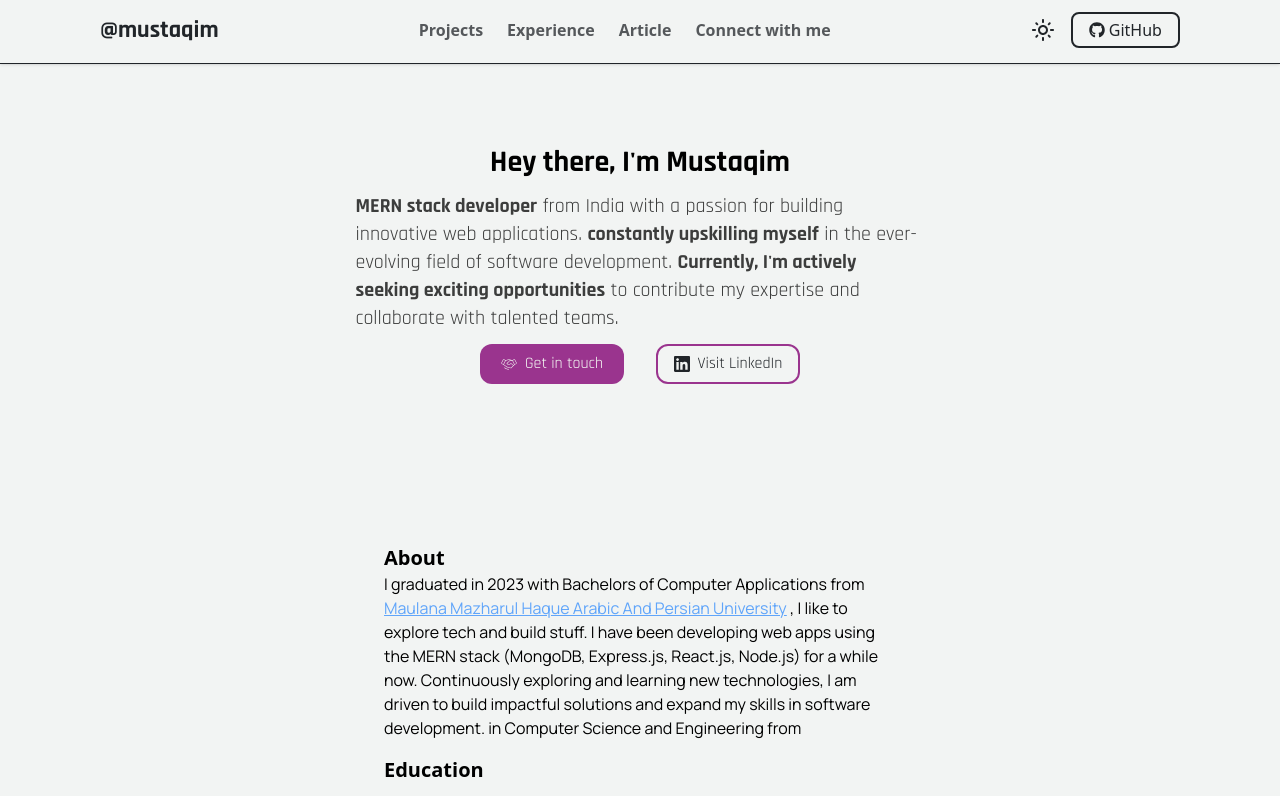
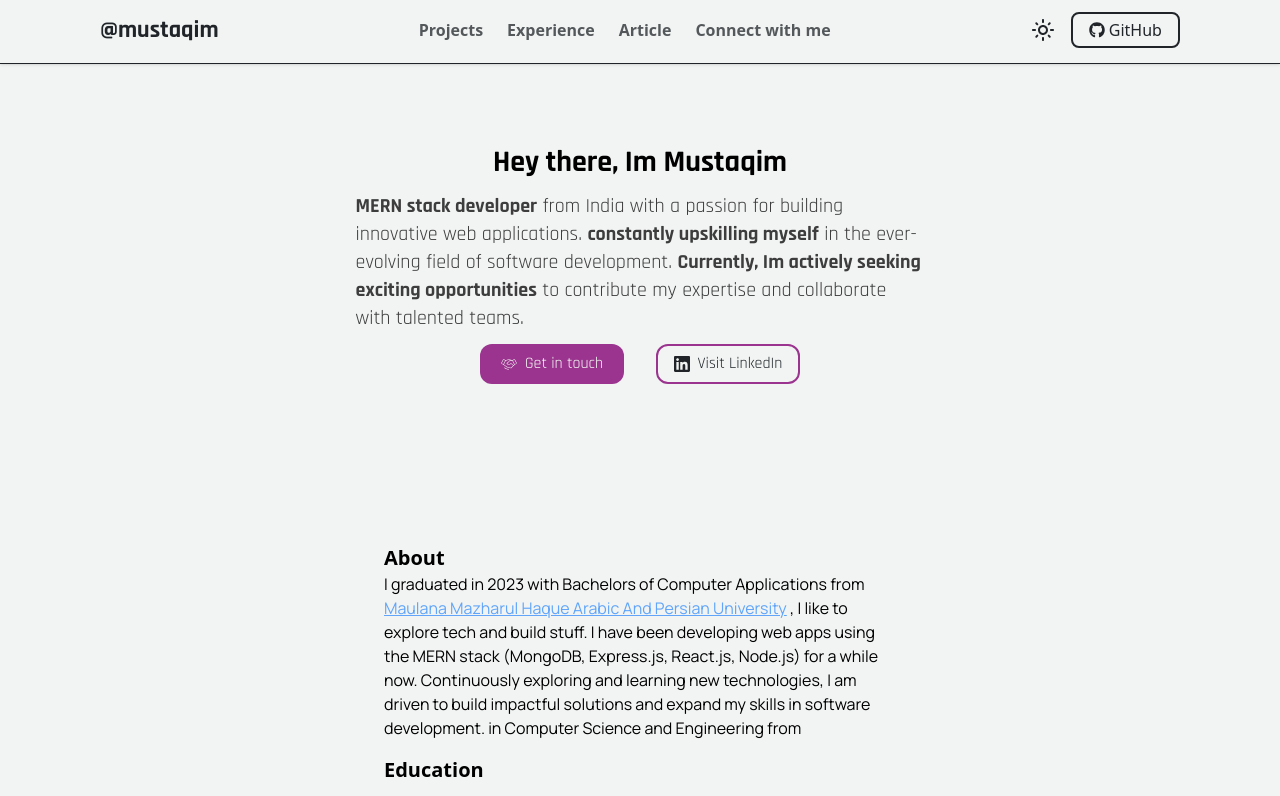
Before and after one commit to Mustaqim-Alam/Mustaqim_Portfolio_MERN, a React (Vite) app in the folder Client/: page / in a window 1280 px wide. Shown: the top 796 px of the page. Built offline with nearby package versions, Linux system fonts and the light colour scheme; a web font is replaced by a local one.

Commit message:
Portfolio

```diff
--- a/Client/googleb258a776517fb0d1.html
+++ /dev/null
@@ -1 +0,0 @@
-google-site-verification: googleb258a776517fb0d1.html
--- a/Client/src/Pages/Home.jsx
+++ b/Client/src/Pages/Home.jsx
@@ -10,7 +10,7 @@ const Home = () => {
         <div className=" w-2/3   flex flex-col items-center gap-3 justify-center">
           <div>
             <h1 className=" text-3xl font-fontf1 font-extrabold">
-              Hey there, I'm Mustaqim{" "}
+              Hey there, Im Mustaqim{" "}
             </h1>
           </div>
           <div className=" flex justify-center">
@@ -20,7 +20,7 @@ const Home = () => {
               <strong>constantly upskilling myself</strong> in the ever-evolving
               field of software development.{" "}
               <strong>
-                Currently, I'm actively seeking exciting opportunities
+                Currently, Im actively seeking exciting opportunities
               </strong>{" "}
               to contribute my expertise and collaborate with talented teams.
             </p>
```
